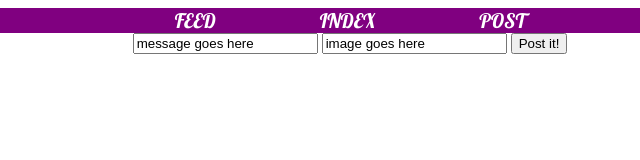
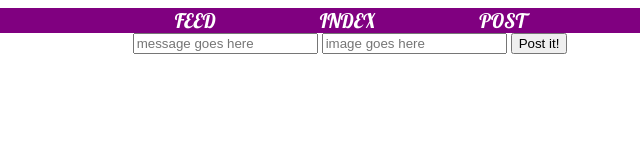
Before and after one commit to girlcodeakl/girlcode2017-term3, a plain HTML site: page public/post.html in a window 1280 px wide. Shown: the full height of the page, 290-930 px from the left. Drawn offline with Linux system fonts and the light colour scheme.

Commit message:
14-ghost text

```diff
--- a/public/post.html
+++ b/public/post.html
@@ -14,9 +14,10 @@
      </div>
 
       <form method="post" action="/posts">
-          <input type="text" name="message" value="message goes here">
-          <input type="text" name="image" value="image goes here">
+          <input type="text" name="message" placeholder="message goes here">
+          <input type="text" name="image" placeholder="image goes here">
           <button>Post it!</button>
+
       </form>
   </body>
 </html>
```
